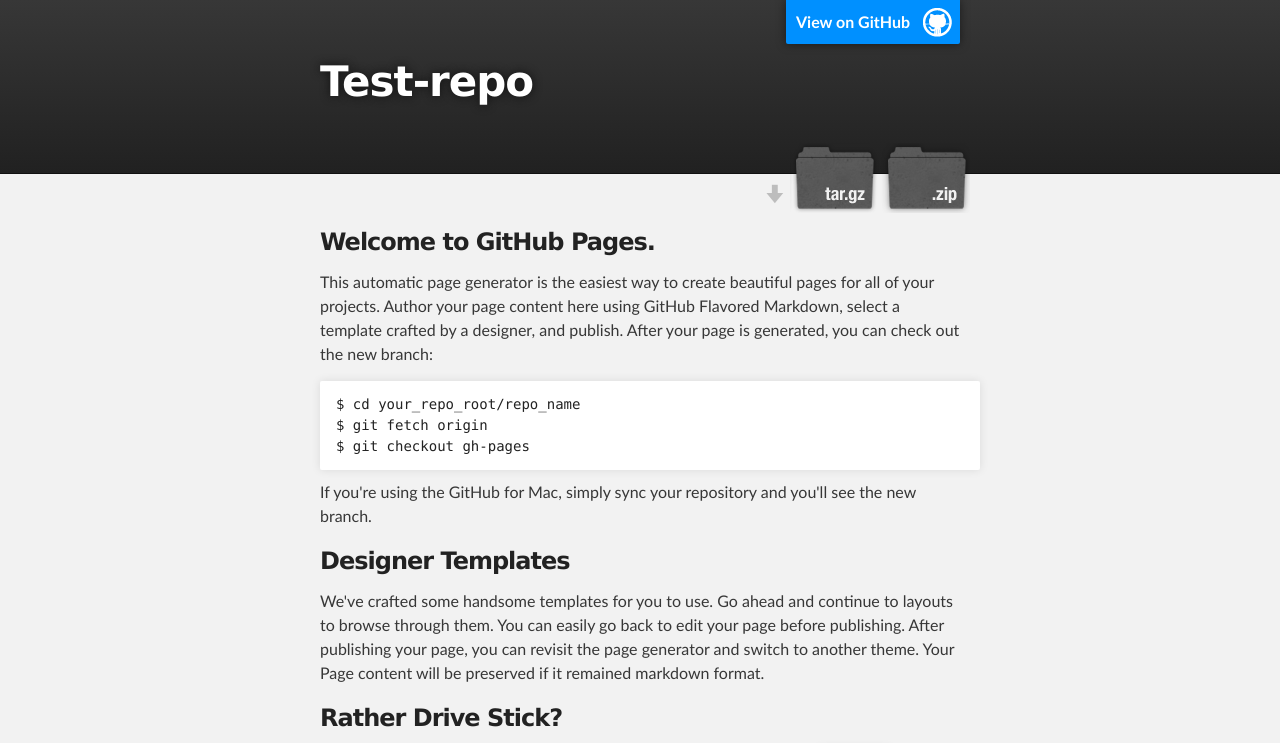
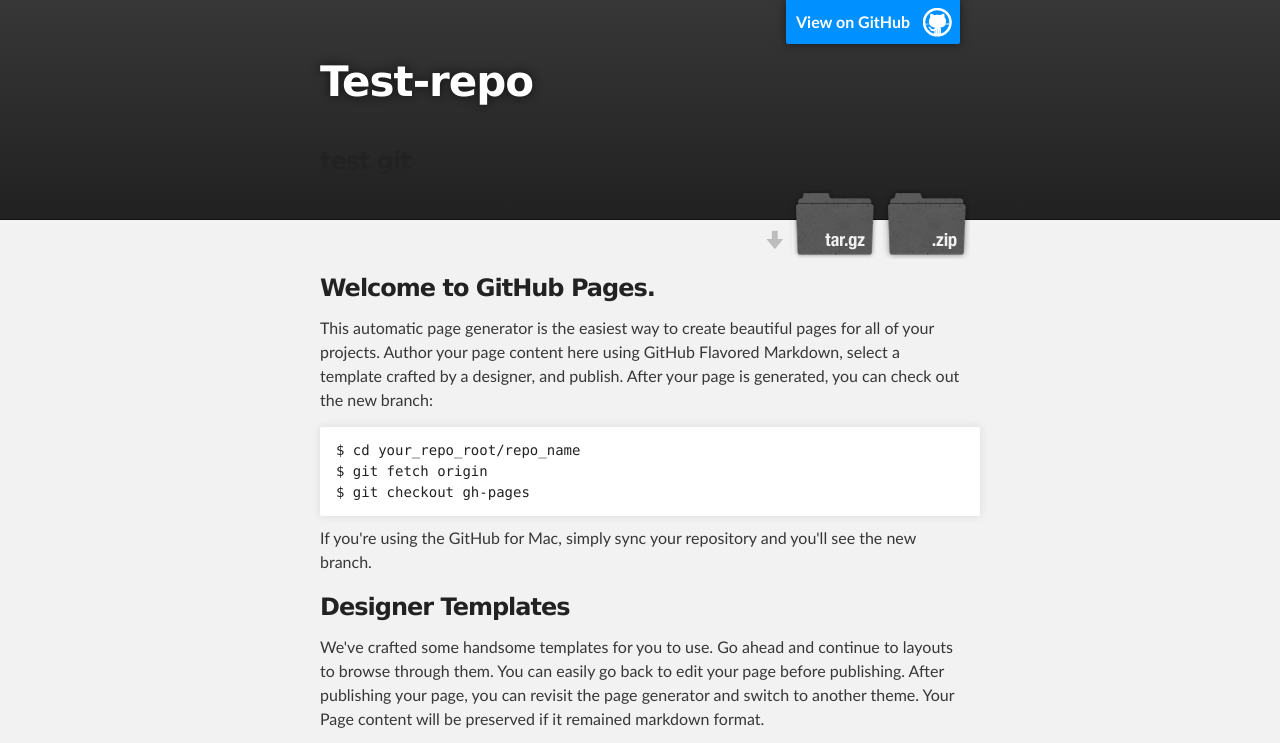
Before and after one commit to vinget/test-repo, a plain HTML site: page index.html in a window 1280 px wide. Shown: the top 743 px of the page. Drawn offline with Linux system fonts and the light colour scheme.

Commit message:
Git changes

```diff
--- a/index.html
+++ b/index.html
@@ -20,6 +20,7 @@
 
           <h1 id="project_title">Test-repo</h1>
           <h2 id="project_tagline"></h2>
+	<h3> test git </h3>
 
             <section id="downloads">
               <a class="zip_download_link" href="https://github.com/vinget/test-repo/zipball/master">Download this project as a .zip file</a>
```
